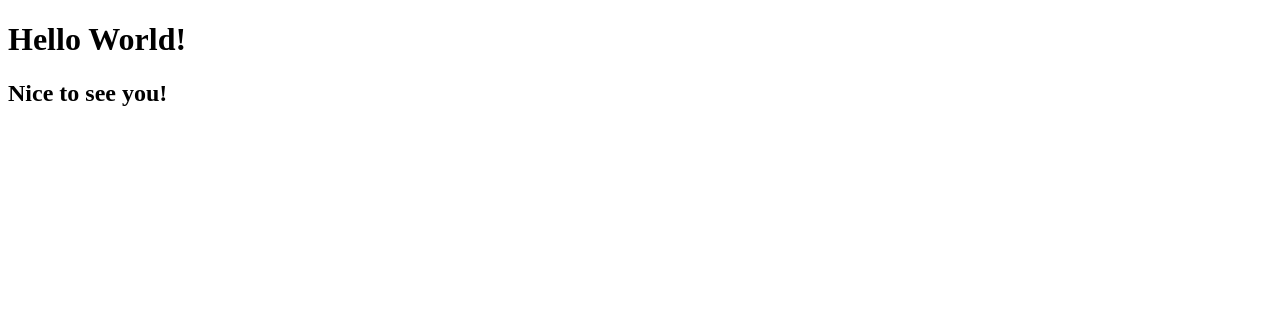
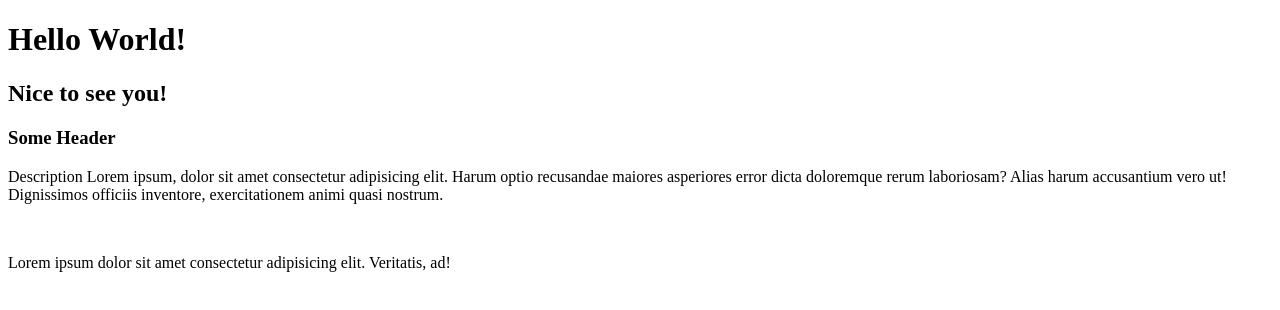
Before and after one commit to Arthur199212/git-practice, a plain HTML site: page index.html in a window 1280 px wide. Drawn offline with Linux system fonts and the light colour scheme.

Commit message:
docs: add simlpe text

```diff
--- a/index.html
+++ b/index.html
@@ -9,5 +9,10 @@
 <body>
     <h1>Hello World!</h1>
     <h2>Nice to see you!</h2>
+
+    <h3>Some Header</h3>
+    <p>Description Lorem ipsum, dolor sit amet consectetur adipisicing elit. Harum optio recusandae maiores asperiores error dicta doloremque rerum laboriosam? Alias harum accusantium vero ut! Dignissimos officiis inventore, exercitationem animi quasi nostrum.</p>
+    <br>
+    <p>Lorem ipsum dolor sit amet consectetur adipisicing elit. Veritatis, ad!</p>
 </body>
 </html>
```
